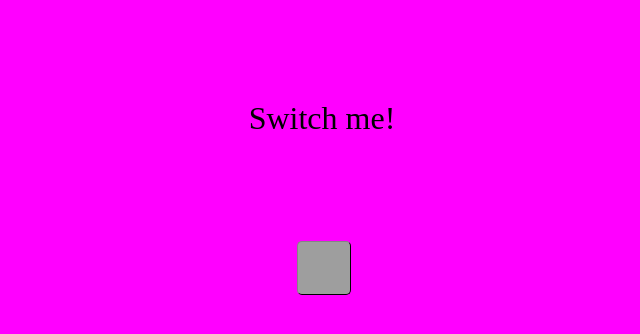
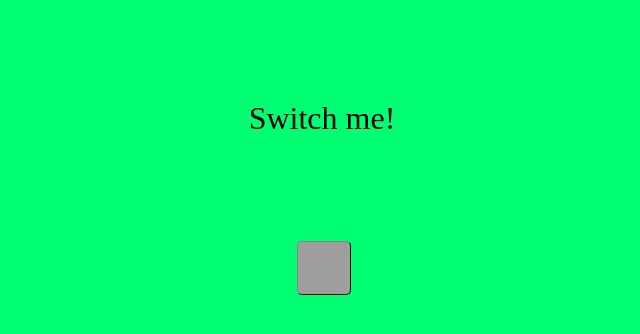
Before and after one commit to lizardlynx/theme-switcher, a plain HTML site: page index.html in a window 1280 px wide. Shown: the whole page, without its empty margins (318-958 px from the left). Drawn offline with Linux system fonts and the light colour scheme; grey boxes are pictures that could not be loaded.

Commit message:
change color

```diff
--- a/style.css
+++ b/style.css
@@ -1,5 +1,5 @@
 body {
-  background-color: rgb(255, 0, 255);
+  background-color: rgb(0, 255, 115);
   height: 100%;
   overflow: hidden;
   margin: 0%;
```
